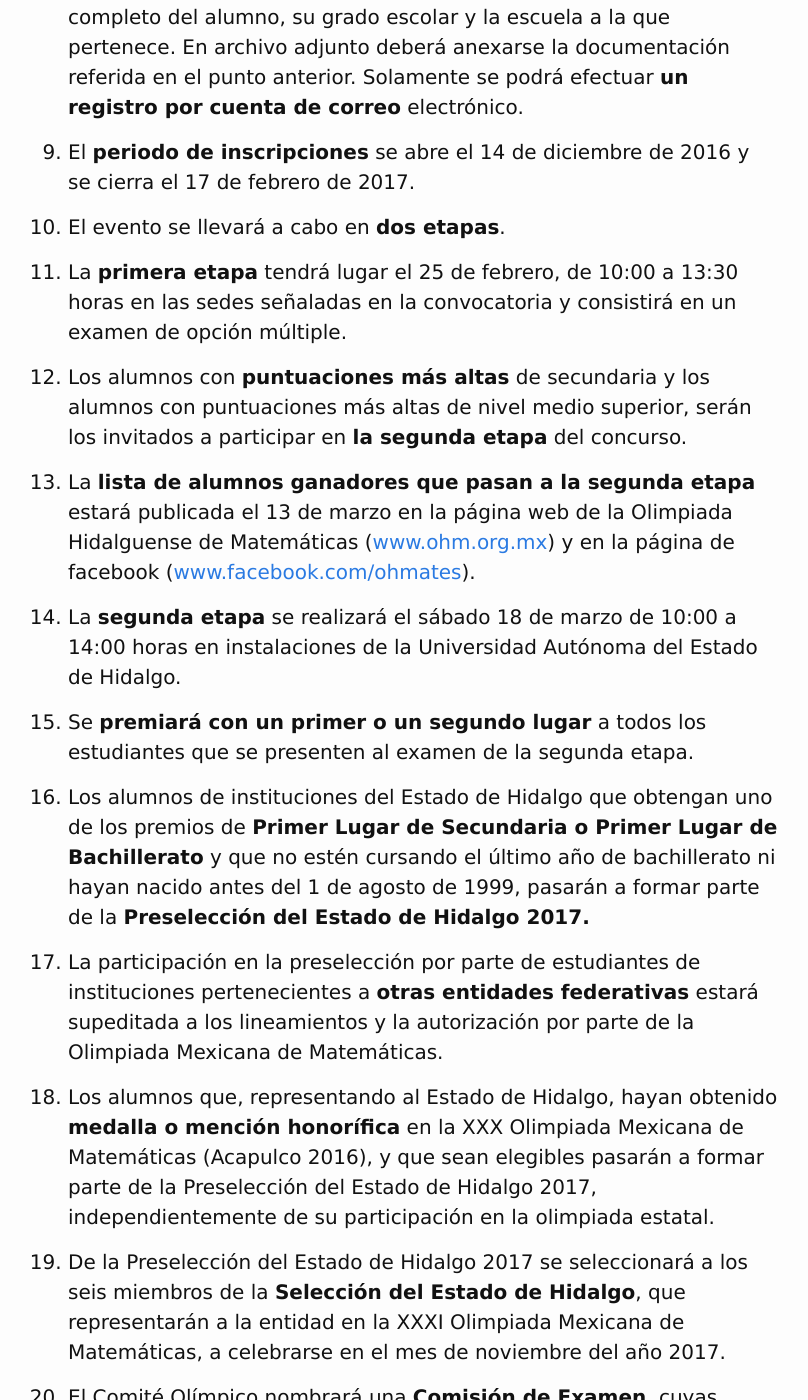
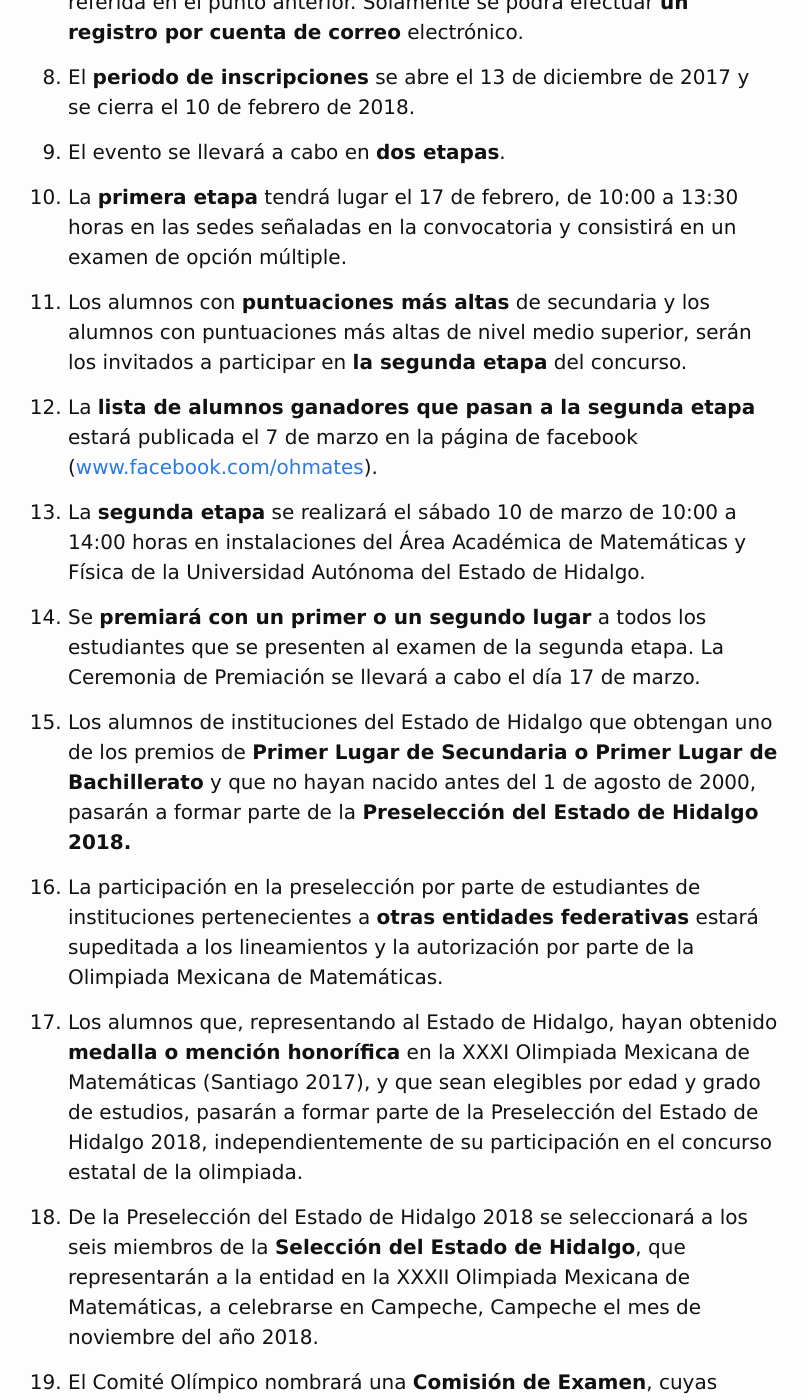
Before and after one commit to rvf0068/pagina-olimpiada, a Jekyll site: the page built from bases.md, in a window 1280 px wide and 1400 px high, scrolled down 1223 px. Shown: the whole window, without its empty margins (232-1040 px from the left). Built offline with Jekyll 4.4.1, drawn with Linux system fonts in a browser that asks for light colours; some of the changed text lies outside the part shown.

Commit message:
Actualización a 2018

```diff
--- a/_data/pages.yml
+++ b/_data/pages.yml
@@ -7,6 +7,3 @@
 - url: /examenes.html
   title: Exámenes anteriores
   group: navigation
-- url: /resultados.html
-  title: Resultados
-  group: navigation
--- a/bases.md
+++ b/bases.md
@@ -8,13 +8,14 @@ categories:
 ---
 
 <div class="org-center">
-XXXI Olimpiada Mexicana de Matemáticas - Etapa Estatal de Hidalgo
+XXXII Olimpiada Mexicana de Matemáticas - Etapa Estatal de Hidalgo
 <br />
 <br />
 </div>
 
 1.  Podrán participar todos los alumnos inscritos en el **nivel medio** o
-    **medio superior**.
+    **medio superior** que no hayan comenzado el sexto semestre de
+    bachillerato en la fecha del concurso.
 
 2.  Los estudiantes interesados podrán inscribirse en una de **dos
     modalidades**: como parte del **equipo de su institución**, o de
@@ -23,99 +24,94 @@ XXXI Olimpiada Mexicana de Matemáticas - Etapa Estatal de Hidalgo
 3.  Los **equipos representativos** de cada institución estarán formados
     por a lo más 9 estudiantes por escuela (secundaria o
     bachillerato). En el caso de las secundarias, a lo más tres alumnos
-    de cada grado escolar. En el caso del nivel bachillerato a lo más
-    tres alumnos de
-    los dos últimos semestres, y a lo más tres de tercero y cuarto semestre.
-    Las instituciones
-    participantes deben pertenecer al Estado de Hidalgo.
+    de cada grado escolar. En el caso del nivel bachillerato no existen
+    restricciones.
 
-4.  Alumnos de **quinto o sexto grado de primaria** podrán participar
-    **solo en la modalidad independiente**, y para efectos
-    del concurso serán considerados como estudiantes de primero de
-    secundaria.
-
-5.  Los equipos representativos deberán pertenecer a **escuelas del
+4.  Los equipos representativos deberán pertenecer a **escuelas del
     Estado de Hidalgo**. Esta restricción **no aplica para registros
     independientes**.
 
-6.  La participación, tanto por escuela como individual, es **gratuita**.
+5.  La participación, tanto por escuela como individual, es **gratuita**.
 
-7.  El registro de los equipos representativos se hará en línea en la
-    página <http://otech.uaeh.edu.mx/ommh/>.  La documentación
-    correspondiente de cada participante (acta de nacimiento y
-    constancia de estudios) deberá presentarse al coordinador de la
-    sede correspondiente, quien validará la inscripción.  Los
-    documentos pueden presentarse en original, copia o digital.
+6.  El registro de los equipos representativos se hará en línea en la
+    página <http://otech.uaeh.edu.mx/ommh/>. Las claves de usuario y
+    contraseñas hay que solicitarlas con el coordinador o coordinadora
+    de la sede. Solo se puede otorgar **una clave por escuela**. La
+    documentación correspondiente de cada participante (acta de
+    nacimiento y constancia de estudios) deberá presentarse al
+    coordinador de la sede correspondiente, quien validará la
+    inscripción.  Los documentos pueden presentarse en original, copia
+    o digital.
 
-8.  Los registros de **participantes independientes** se realizarán de
+7.  Los registros de **participantes independientes** se realizarán de
     manera exclusiva por correo electrónico. Los interesados deberán
     enviar un correo **desde su correo personal** o de su padre, madre o
-    tutor a la dirección [integramate@gmail.com](integramate@gmail.com) indicando el nombre
+    tutor a la dirección [integramate@gmail.com](mailto:integramate@gmail.com) indicando el nombre
     completo del alumno, su grado escolar y la escuela a la que
     pertenece. En archivo adjunto deberá anexarse la documentación
     referida en el punto anterior. Solamente se podrá efectuar **un
     registro por cuenta de correo** electrónico.
 
-9.  El **periodo de inscripciones** se abre el 14 de diciembre de 2016 y se
-    cierra el 17 de febrero de 2017.
+8.  El **periodo de inscripciones** se abre el 13 de diciembre de 2017 y se
+    cierra el 10 de febrero de 2018.
 
-10. El evento se llevará a cabo en **dos etapas**.
+9.  El evento se llevará a cabo en **dos etapas**.
 
-11. La **primera etapa** tendrá lugar el 25 de febrero,
-    de 10:00 a 13:30 horas en las sedes señaladas en la convocatoria y
-    consistirá en un examen de opción múltiple.
+10. La **primera etapa** tendrá lugar el 17 de febrero, de 10:00 a 13:30
+    horas en las sedes señaladas en la convocatoria y consistirá en un
+    examen de opción múltiple.
 
-12. Los alumnos con **puntuaciones más altas** de secundaria y los alumnos
+11. Los alumnos con **puntuaciones más altas** de secundaria y los alumnos
     con puntuaciones más altas de nivel medio superior, serán los
     invitados a participar en **la segunda etapa** del concurso.
 
-13. La **lista de alumnos ganadores que pasan a la segunda etapa**
-    estará publicada el 13 de marzo en la página web de
-    la Olimpiada Hidalguense de Matemáticas ([www.ohm.org.mx](http://www.ohm.org.mx)) y en la
-    página de facebook ([www.facebook.com/ohmates](http://www.facebook.com/ohmates)).
+12. La **lista de alumnos ganadores que pasan a la segunda etapa**
+    estará publicada el 7 de marzo en la página de facebook
+    ([www.facebook.com/ohmates](http://www.facebook.com/ohmates)).
 
-14. La **segunda etapa** se realizará el sábado 18 de marzo de 10:00 a
-    14:00 horas en instalaciones de la Universidad Autónoma del Estado
-    de Hidalgo.
+13. La **segunda etapa** se realizará el sábado 10 de marzo de 10:00 a
+    14:00 horas en instalaciones del Área Académica de Matemáticas y
+    Física de la Universidad Autónoma del Estado de Hidalgo.
 
-15. Se **premiará con un primer o un segundo lugar** a todos los
-    estudiantes que se presenten al examen de la segunda etapa.
+14. Se **premiará con un primer o un segundo lugar** a todos los
+    estudiantes que se presenten al examen de la segunda etapa. La
+    Ceremonia de Premiación se llevará a cabo el día 17 de marzo.
 
-16. Los alumnos de instituciones del Estado de Hidalgo que obtengan
+15. Los alumnos de instituciones del Estado de Hidalgo que obtengan
     uno de los premios de **Primer Lugar de Secundaria o Primer Lugar
-    de Bachillerato** y que no estén cursando el último año de
-    bachillerato ni hayan nacido antes del 1 de agosto de 1999,
-    pasarán a formar parte de la **Preselección del Estado de Hidalgo
-    2017.**
+    de Bachillerato** y que no hayan nacido antes del 1 de agosto de
+    2000, pasarán a formar parte de la **Preselección del Estado de
+    Hidalgo 2018.**
 
-17. La participación en la preselección por parte de estudiantes de
+16. La participación en la preselección por parte de estudiantes de
     instituciones pertenecientes a **otras entidades federativas**
     estará supeditada a los lineamientos y la autorización por parte
     de la Olimpiada Mexicana de Matemáticas.
 
-18. Los alumnos que, representando al Estado de Hidalgo, hayan
-    obtenido **medalla o mención honorífica** en la XXX Olimpiada
-    Mexicana de Matemáticas (Acapulco 2016), y que sean elegibles
-    pasarán a formar parte de la Preselección del Estado de Hidalgo
-    2017, independientemente de su participación en la olimpiada
-    estatal.
+17. Los alumnos que, representando al Estado de Hidalgo, hayan
+    obtenido **medalla o mención honorífica** en la XXXI Olimpiada
+    Mexicana de Matemáticas (Santiago 2017), y que sean elegibles por
+    edad y grado de estudios, pasarán a formar parte de la
+    Preselección del Estado de Hidalgo 2018, independientemente de su
+    participación en el concurso estatal de la olimpiada.
 
-19. De la Preselección del Estado de Hidalgo 2017 se seleccionará a
+18. De la Preselección del Estado de Hidalgo 2018 se seleccionará a
     los seis miembros de la **Selección del Estado de Hidalgo**, que
-    representarán a la entidad en la XXXI Olimpiada Mexicana de
-    Matemáticas, a celebrarse en el mes de noviembre del año 2017.
+    representarán a la entidad en la XXXII Olimpiada Mexicana de
+    Matemáticas, a celebrarse en Campeche, Campeche el mes de
+    noviembre del año 2018.
 
-20. El Comité Olímpico nombrará una **Comisión de Examen**, cuyas
+19. El Comité Olímpico nombrará una **Comisión de Examen**, cuyas
     resoluciones sobre el resultado del concurso serán inapelables.
 
-21. Se otorgará **constancia de participación** a todos los alumnos
+20. Se otorgará **constancia de participación** a todos los alumnos
     participantes, a los profesores entrenadores y a los coordinadores
     de las sedes. Las constancias **serán enviadas en formato digital**
     a la dirección de correo electrónico registrada.
 
-22. No se realizarán **registros extemporáneos**.
+21. No se realizarán **registros extemporáneos**.
 
-23. Cualquier **situación no prevista** en este documento será resuelta
+22. Cualquier **situación no prevista** en este documento será resuelta
     por el Comité Olímpico Estatal de Matemáticas.
 
 <div class="org-center">
@@ -127,23 +123,11 @@ Comité Olímpico Estatal de Matemáticas
 </div>
 
 <div class="org-center">
-Dr. Orlando Ávila Pozos
-</div>
-
-<div class="org-center">
 Dr. Fernando Barrera Mora
 </div>
 
 <div class="org-center">
 Dr. Ricardo Cruz Castillo
-</div>
-
-<div class="org-center">
-Dr. Benjamín A. Itzá Ortíz
-</div>
-
-<div class="org-center">
-Dr. Rubén A. Martínez Avendaño
 </div>
 
 <div class="org-center">
```
Also changed, not shown: index.md (+1 -1 lines), paginas/bases.org (+52 -68 lines), paginas/sedes.org (+21 -8 lines), resultados.md (deleted, +0 -27 lines), sedes.md (+25 -8 lines), images/oli.jpg.
